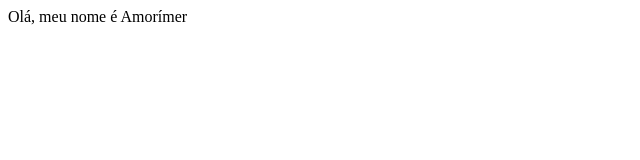
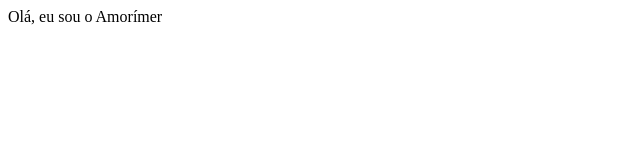
Before and after one commit to Amorimer/amorimer-fevereiro, a plain HTML site: page index.html in a window 1280 px wide. Shown: the full height of the page, 0-640 px from the left. Drawn offline with Linux system fonts and the light colour scheme.

Commit message:
Arquivo teste

```diff
--- a/index.html
+++ b/index.html
@@ -1,4 +1,5 @@
 <html>
     <head></head>
-    <body>Olá, meu nome é Amorímer</body>
+    <body>Olá, eu sou o Amorímer
+    </body>
 </html>
```
Also changed, not shown: teste.txt.
